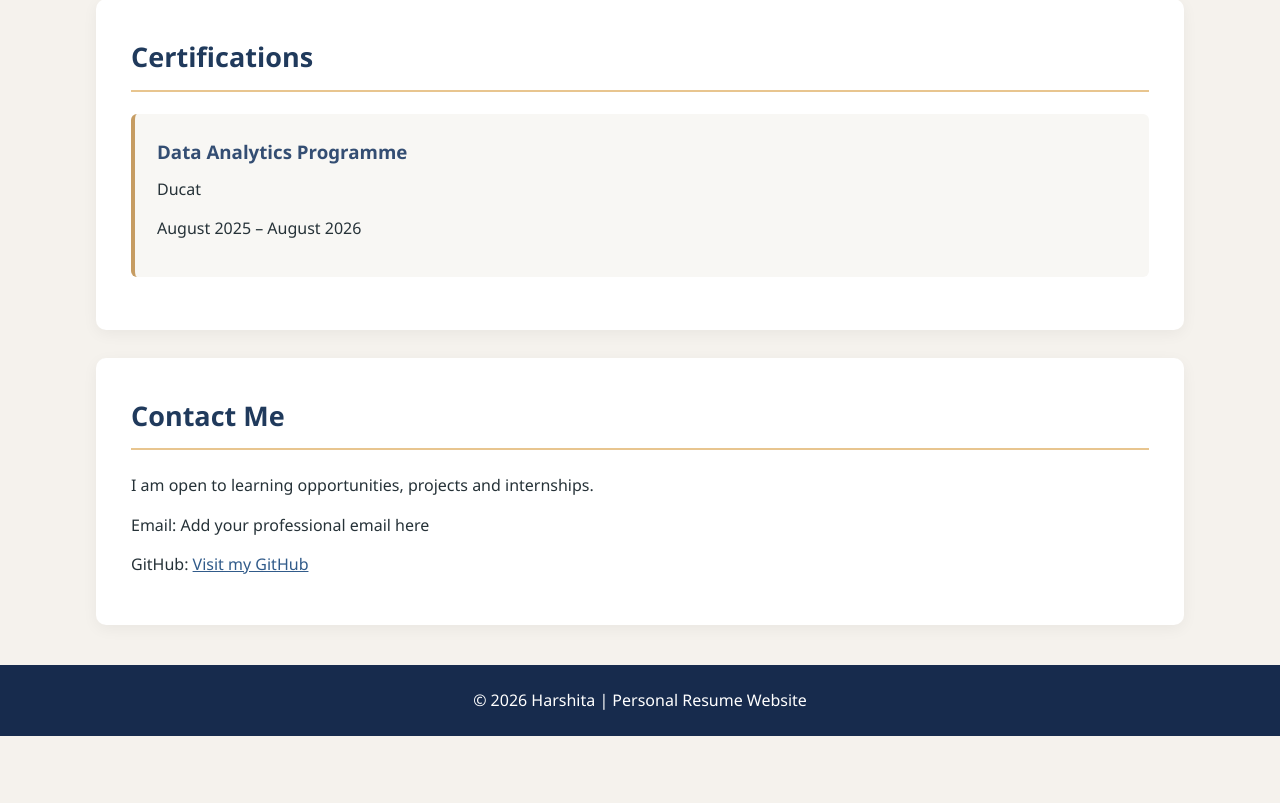
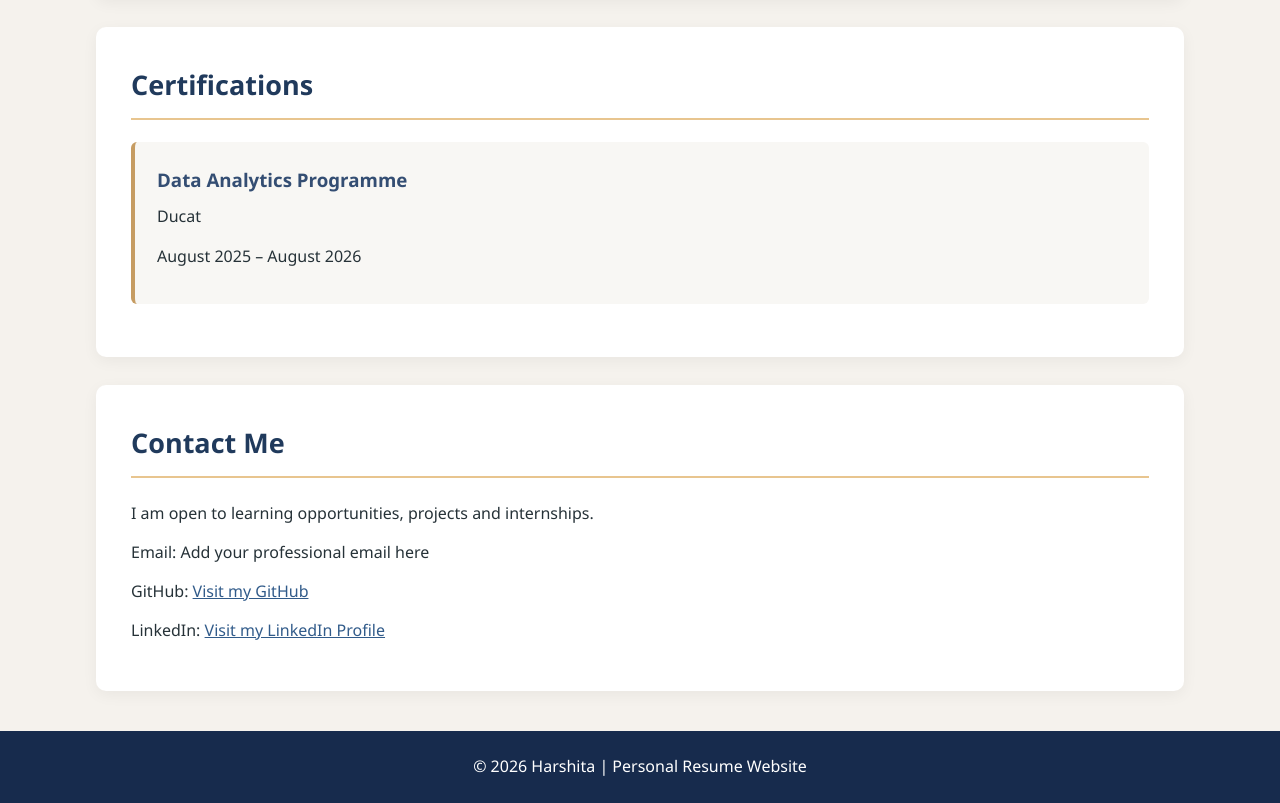
Before and after one commit to harshitarohilla147-hue/harshita-resume, a plain HTML site: page index.html in a window 1280 px wide. Shown: the part 2969-3772 px from the top of the page. Before the commit the page ends 3705 px from the top, so only its background shows below. Drawn offline with Linux system fonts and the light colour scheme.

Commit message:
Update index.html
Added a link to the Canva portfolio and LinkedIn profile in the contact section.

```diff
--- a/index.html
+++ b/index.html
@@ -106,7 +106,11 @@
         student life, BBA DBE and educational topics.
     </p>
     <p><strong>Tool:</strong> Canva</p>
+    <a href="https://canva.link/3lq35jc1lxjkkio" target="_blank">
+        View Canva Portfolio
+    </a>
 </div>
+
         </section>
 
         <section id="skills">
@@ -143,6 +147,15 @@
         Visit my GitHub
     </a>
 </p>
+
+<p>
+    LinkedIn:
+    <a href="https://www.linkedin.com/in/harshita-0934773b5" target="_blank">
+        Visit my LinkedIn Profile
+    </a>
+</p>
+
+
         </section>
 
     </main>
```
Lines whose indentation alone changed are shown as unchanged.
